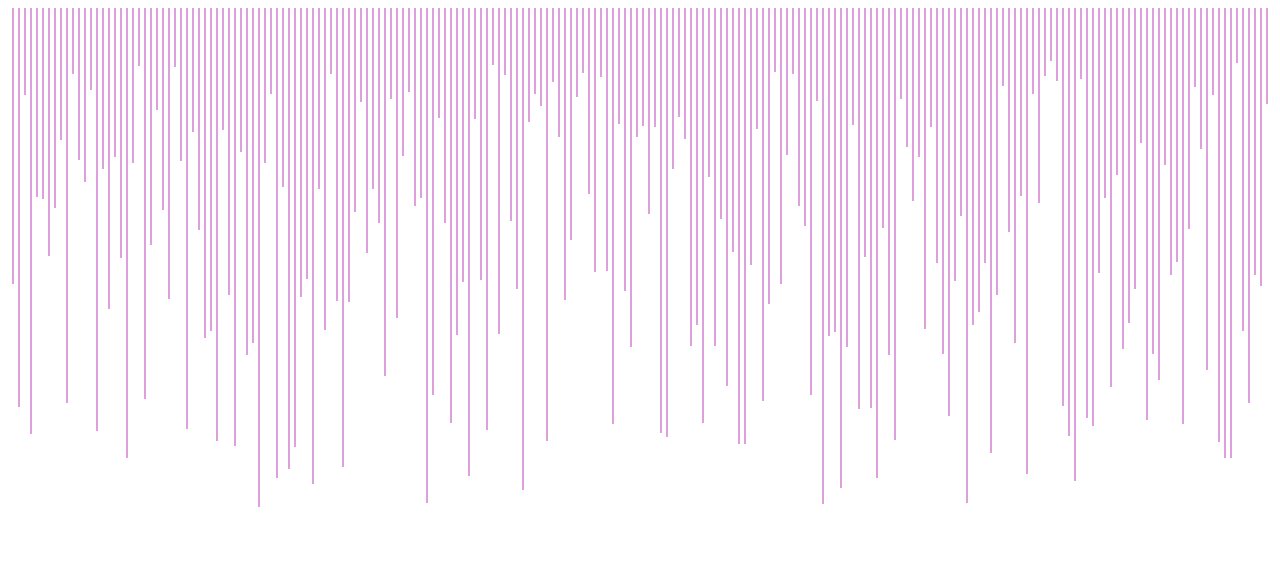
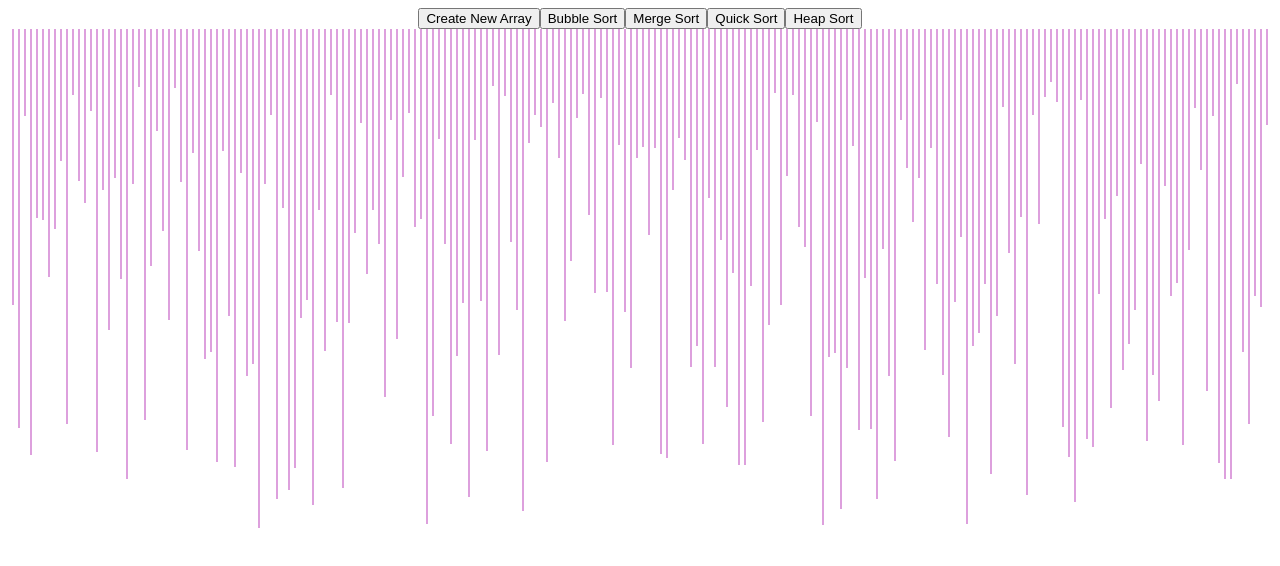
Before and after one commit to ashay20/sorting-visualizer, a React (Create React App) app: page / in a window 1280 px wide. Shown: the top 566 px of the page. Built offline with nearby package versions, Linux system fonts and the light colour scheme.

Commit message:
Added buttons for sorting algos

```diff
--- a/src/SortingVisualizer/SortingVisualizer.css
+++ b/src/SortingVisualizer/SortingVisualizer.css
@@ -7,6 +7,6 @@
 .array-bar {
     width: 2px;
     background-color: plum;
-    display: inline-block;
+    display: inline;
     margin: 0 2px;
 }
--- a/src/SortingVisualizer/SortingVisualizer.js
+++ b/src/SortingVisualizer/SortingVisualizer.js
@@ -23,10 +23,31 @@ export class SortingVisualizer extends React.Component{
         this.setState({array});
     }
 
+    bubbleSort() {
+
+    }
+
+    mergeSort() {
+
+    }
+
+    quickSort() {
+
+    }
+
+    heapSort() {
+
+    }
+
     render() {
         const {array} = this.state;
 
         return <>
+            <button onClick={() => this.resetArray()}>Create New Array</button>
+            <button onClick={() => this.bubbleSort()}>Bubble Sort</button>
+            <button onClick={() => this.mergeSort()}>Merge Sort</button>
+            <button onClick={() => this.quickSort()}>Quick Sort</button>
+            <button onClick={() => this.heapSort()}>Heap Sort</button>
             <div className="array-container">
                 {array.map((value, idx) => (
                     <div className="array-bar" key={idx} style={{height: `${value}px`}}>
@@ -42,5 +63,3 @@ export class SortingVisualizer extends React.Component{
 function randomIntFromIntervals(min,max) {
     return Math.floor(Math.random() * (max - min + 1) + min);
 }
-
-// export default App;
```
